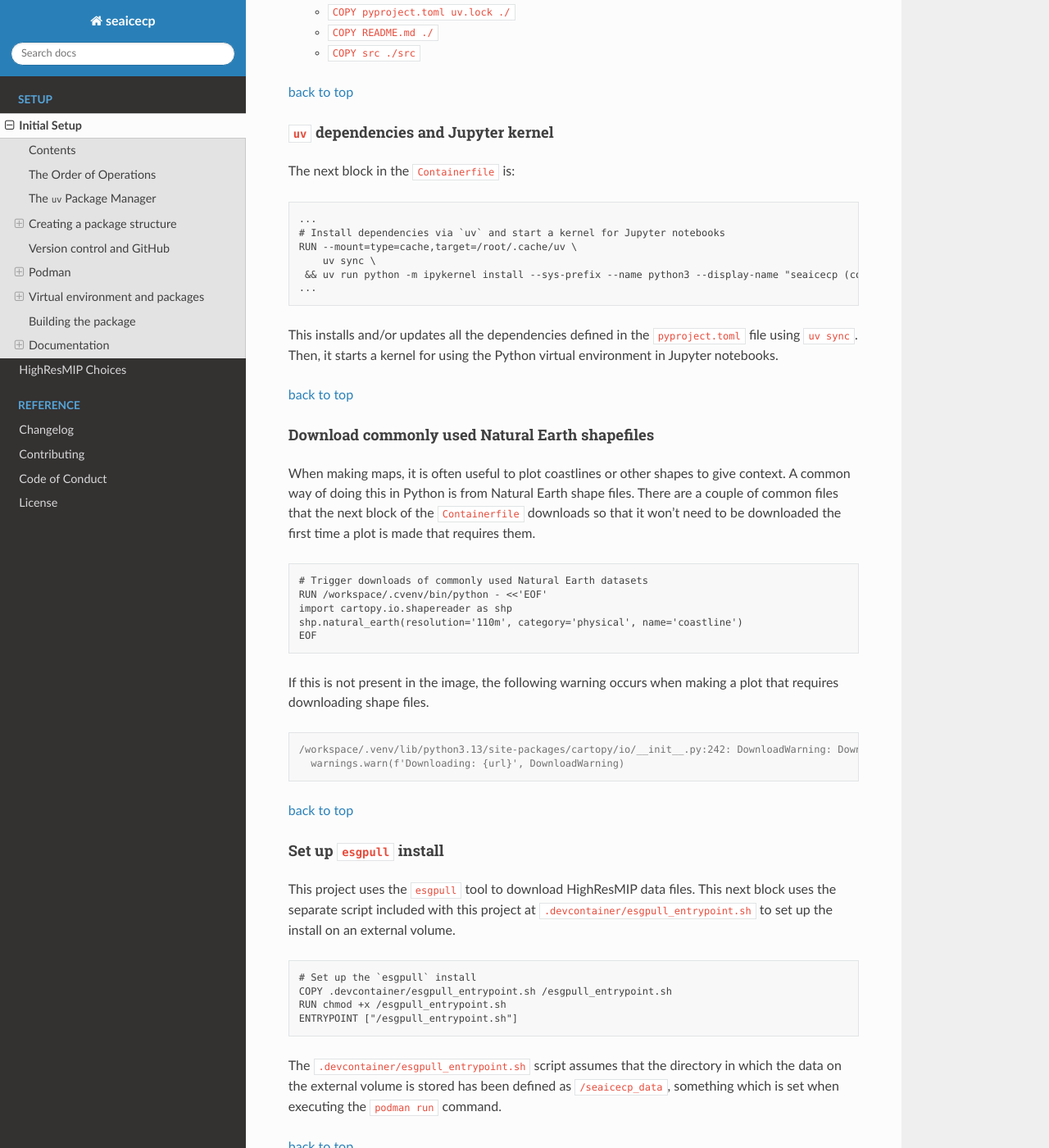
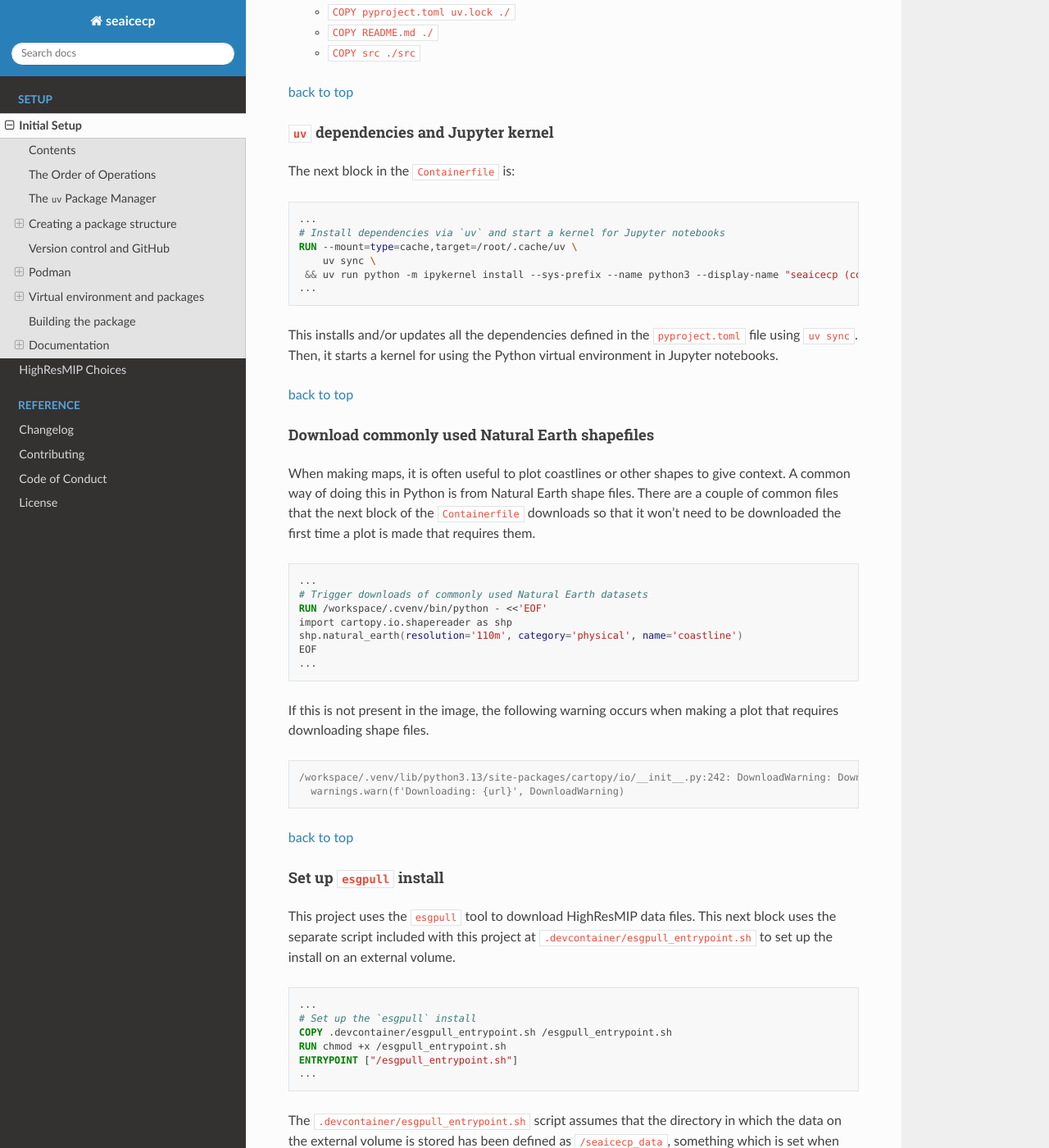
Before and after one commit to scheemik/seaicecp, a Sphinx documentation site: the page built from docs/docs_setup/initial_setup.md, in a window 1280 px wide and 1400 px high, scrolled down 18694 px. Shown: the whole window at 82% size. Built offline with Sphinx 7.4.7 and the Read the Docs theme 3.1.0, drawn with Linux system fonts in a browser that asks for light colours; pages that are not in the unit, such as notebooks, are missing from menus; some of the changed text lies outside the part shown.

Commit message:
style: use `dockerfile` style for `Containerfile` code blocks, define highlighting for `{literalinclude}` statements

````diff
--- a/docs/docs_setup/initial_setup.md
+++ b/docs/docs_setup/initial_setup.md
@@ -788,7 +788,7 @@ In [Python Packages Chapter 2](https://py-pkgs.org/02-setup), they suggest using
 For this project, I decided to use [`uv`](https://docs.astral.sh/uv/) instead as it has the ability to manage tools and add ephemeral packages when testing out builds.
 
 I can create a minimal `Containerfile` to test running `trixie-slim` with Python 3.13 and `uv` installed.
-```Containerfile
+```dockerfile
 # ---- Stage 1: get uv binary ----
 FROM ghcr.io/astral-sh/uv:latest AS uv
 
@@ -1124,7 +1125,7 @@ The packages installed in this block are:
 #### `uv` dependencies and Jupyter kernel
 
 The next block in the `Containerfile` is:
-```Containerfile
+```dockerfile
 ...
 # Install dependencies via `uv` and start a kernel for Jupyter notebooks
 RUN --mount=type=cache,target=/root/.cache/uv \
@@ -1144,12 +1145,14 @@ Then, it starts a kernel for using the Python virtual environment in Jupyter not
 When making maps, it is often useful to plot coastlines or other shapes to give context.
 A common way of doing this in Python is from Natural Earth shape files.
 There are a couple of common files that the next block of the `Containerfile` downloads so that it won't need to be downloaded the first time a plot is made that requires them.
-```Containerfile
+```dockerfile
+...
 # Trigger downloads of commonly used Natural Earth datasets
 RUN /workspace/.cvenv/bin/python - <<'EOF'
 import cartopy.io.shapereader as shp
 shp.natural_earth(resolution='110m', category='physical', name='coastline')
 EOF
+...
 ```
 If this is not present in the image, the following warning occurs when making a plot that requires downloading shape files.
 ```console
@@ -1165,11 +1168,13 @@ If this is not present in the image, the following warning occurs when making a
 This project uses the `esgpull` tool to download HighResMIP data files.
 This next block uses the separate script included with this project at `.devcontainer/esgpull_entrypoint.sh` to set up the install on an external volume.
 
-```Containerfile
+```dockerfile
+...
 # Set up the `esgpull` install
 COPY .devcontainer/esgpull_entrypoint.sh /esgpull_entrypoint.sh
 RUN chmod +x /esgpull_entrypoint.sh
 ENTRYPOINT ["/esgpull_entrypoint.sh"]
+...
 ```
 
 The `.devcontainer/esgpull_entrypoint.sh` script assumes that the directory in which the data on the external volume is stored has been defined as `/seaicecp_data`, something which is set when executing the `podman run` command.
@@ -1181,7 +1186,7 @@ The `.devcontainer/esgpull_entrypoint.sh` script assumes that the directory in w
 
 The last block of the `Containerfile` exposes port 8888 of the container and sets up the Jupyter server to run on that port with no password or identity token.
 
-```Containerfile
+```dockerfile
 ...
 # Expose the port for the Jupyter server
 EXPOSE 8888
@@ -1208,7 +1213,8 @@ Note that port 8888 in the container will be set to connect to a different port
 I created a script called `start_container.sh` which ultimately starts the container from that image, but first checkes to make sure the Podman virtual machine is running and that the image exists already.
 The script is shown below:
 
-```{literalinclude} ../../.devcontainer/Containerfile
+```{literalinclude} ../../start_container.sh
+:language: bash
 ```
 
 I'll explain each section in detail below.
````
Also changed, not shown: other parts of docs/docs_setup/initial_setup.md (+1 -0 lines).
